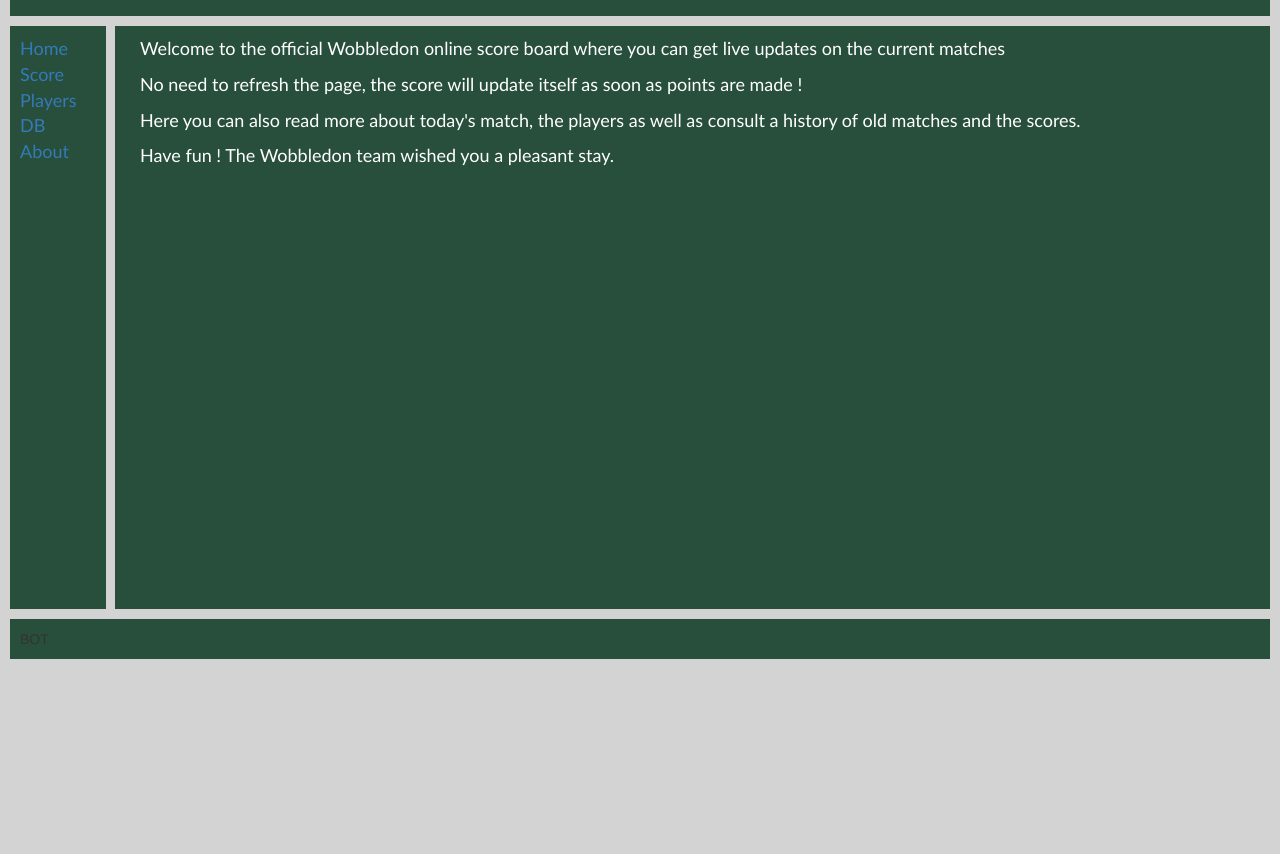
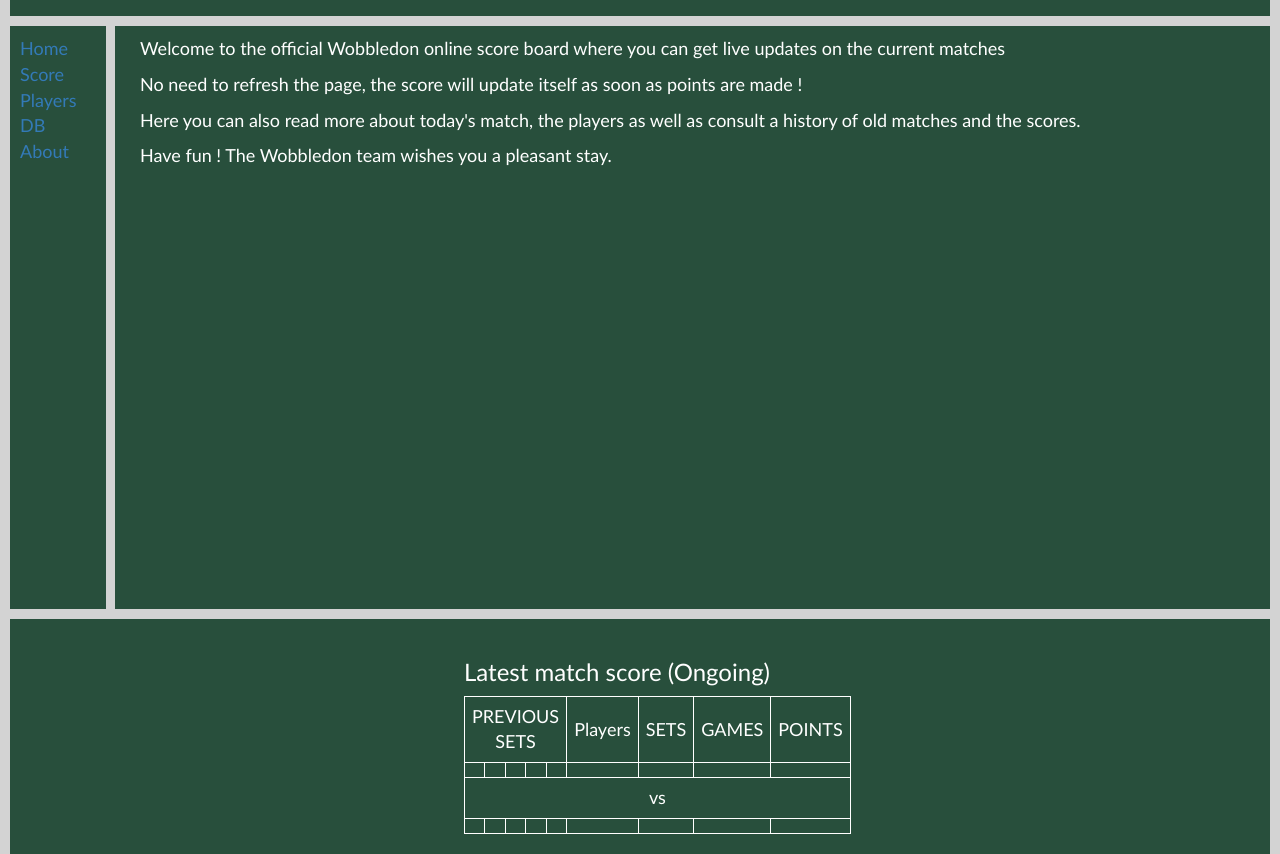
Before and after one commit to Void-0/WobbledonScore-front, a website: page app/index.html at #/home in a window 1280 px wide. Shown: the part 90-944 px from the top of the page. Before the commit the page ends 800 px from the top, so only its background shows below. Drawn offline with nearby package versions, Linux system fonts and the light colour scheme; some packages are replaced by stand-ins of ours; files that its build step writes are made by us from their sources; a script that the page names is missing.

Commit message:
score directive related tweaking added score to footer code styling

```diff
--- a/app/directives/score-board/score-board.html
+++ b/app/directives/score-board/score-board.html
@@ -1,4 +1,4 @@
-<!--<p> lol {{scoreData}} lol </p>-->
+<h3>Latest match score ({{scoreData.data.content.score.hasEnded ? 'Ended' : 'Ongoing'}})</h3>
 
 <table class="score-table">
   <tr>
@@ -34,3 +34,5 @@
     <td>{{scoreData.data.content.score.pointsB}}</td>
   </tr>
 </table>
+
+<p ng-if="scoreData.data.content.score.hasEnded">Winner: {{scoreData.data.content['player' + scoreData.data.content.score.winner].name}}</p>
--- a/app/directives/score-board/score-board.js
+++ b/app/directives/score-board/score-board.js
@@ -8,7 +8,6 @@ angular.module('lukatennisFrontApp').directive('scoreBoard', function () {
     },
     templateUrl: 'directives/score-board/score-board.html',
     controller: function ($scope, ScoreService) {
-      console.log('ploooop dcore');
 
       $scope.scoreData = ScoreService;
 
--- a/app/scripts/app.js
+++ b/app/scripts/app.js
@@ -30,8 +30,7 @@ angular
             //controller: '####'
           },
           'footer': {
-            //templateUrl: '###',
-            template: 'BOT'
+            templateUrl: 'views/footer.html'
             //controller: '####',
             //resolve: {
             //  something: function () {
--- a/app/styles/main.css
+++ b/app/styles/main.css
@@ -56,3 +56,8 @@ table, th, td {
   border: 1px solid;
   padding: 7px;
 }
+
+.footer-content {
+  margin: auto;
+  width: 30%;
+}
--- /dev/null
+++ b/app/views/footer.html
@@ -0,0 +1,3 @@
+<div class="container-inner footer-content">
+  <score-board></score-board>
+</div>
--- a/app/views/home.html
+++ b/app/views/home.html
@@ -2,5 +2,5 @@
   <p>Welcome to the official Wobbledon online score board where you can get live updates on the current matches</p>
   <p>No need to refresh the page, the score will update itself as soon as points are made !</p>
   <p>Here you can also read more about today's match, the players as well as consult a history of old matches and the scores.</p>
-  <p>Have fun ! The Wobbledon team wished you a pleasant stay.</p>
+  <p>Have fun ! The Wobbledon team wishes you a pleasant stay.</p>
 </div>
```
